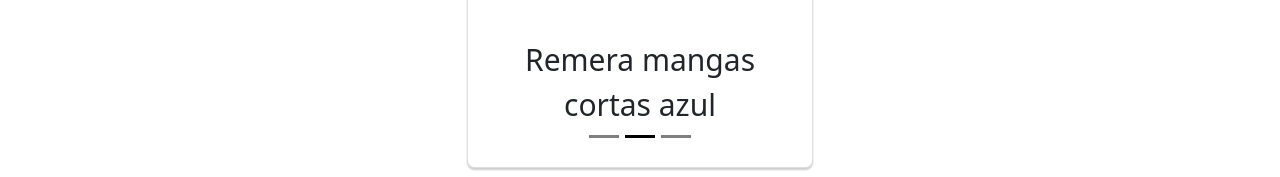
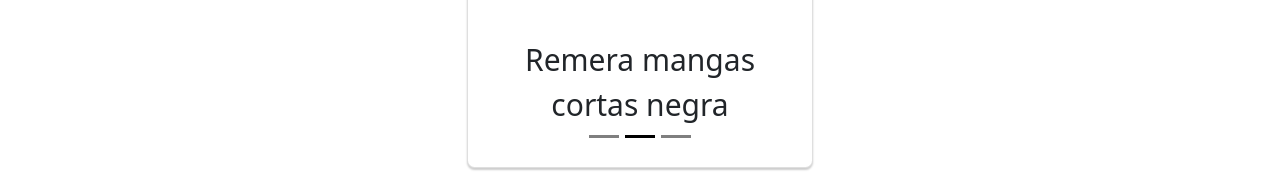
Before and after one commit to choy666/DesarrolloWeb_Proyecto, a plain HTML site: page mi-proyecto/index.html in a window 1280 px wide. Both pictures are taken after a click on the button 640 px from the left and 1035 px from the top of the page. Shown: the part 899-1076 px from the top of the page. Drawn offline with nearby package versions, Linux system fonts and the light colour scheme.

Commit message:
correccion de nombres index

```diff
--- a/mi-proyecto/index.html
+++ b/mi-proyecto/index.html
@@ -65,7 +65,7 @@
                         <div class="card mi-card texto">
                             <a href="../pages/hombre.html#remerah8"><img src="../images/remerah8.PNG" class="card-img-top" alt="ropaMuejer2"></a>
                             <div class="card-body">
-                              <p class="card-text">Remera mangas cortas azul</p>
+                              <p class="card-text">Remera mangas cortas negra</p>
                             </div>
                         </div>
                       </div>
@@ -73,7 +73,7 @@
                         <div class="card mi-card texto">
                             <a href="../pages/blanco.html#sabana1"><img src="../images/sabana1.PNG" class="card-img-top" alt="sabana1"></a>
                             <div class="card-body">
-                              <p class="card-text">Remera mangas cortas azul</p>
+                              <p class="card-text">Sabanas oro 2 1/2 plaza Galya</p>
                             </div>
                         </div>
                       </div>
```
